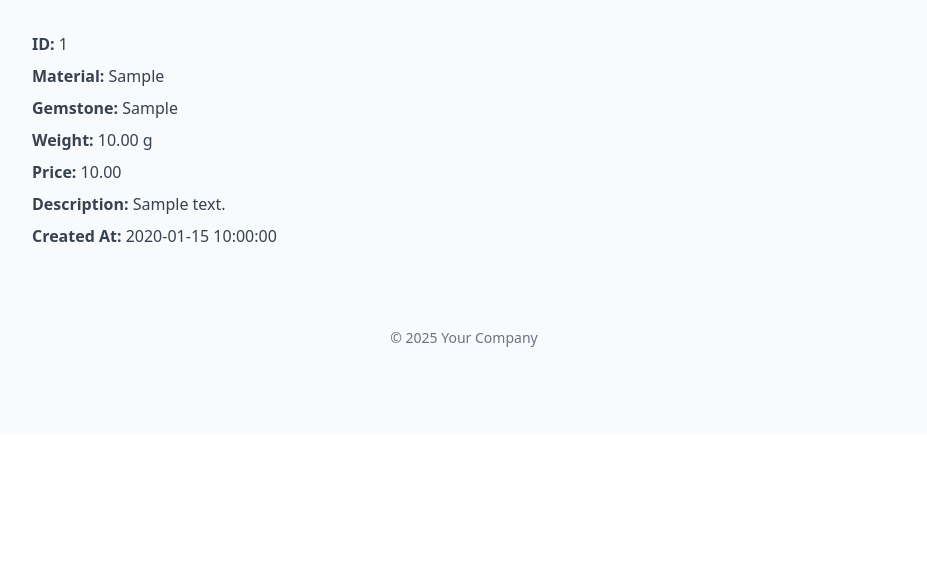
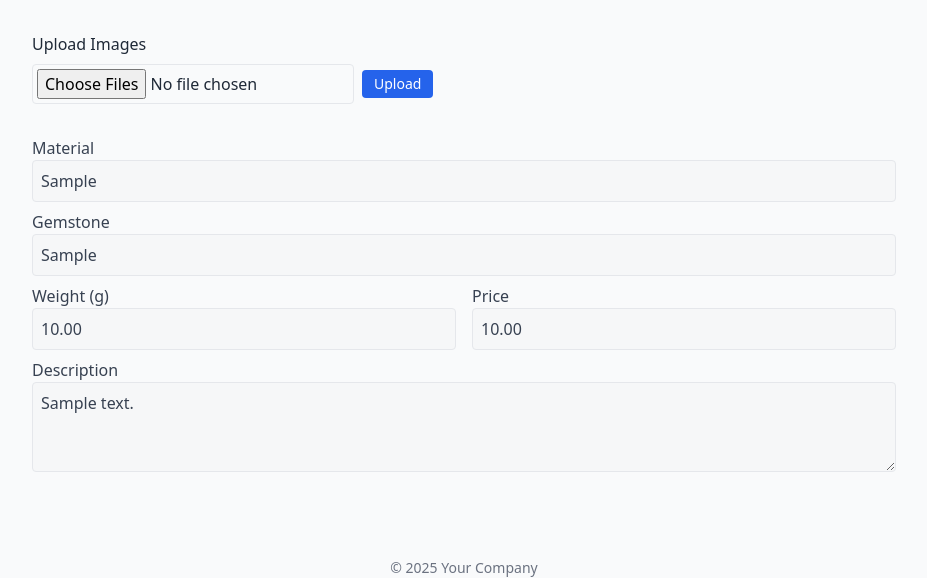
Before and after one commit to ikatechis/jewel-db, a FastAPI app: page /items/1 in a window 1280 px wide. Shown: the part 366-944 px from the top of the page, without its empty margins (176-1103 px from the left). Before the commit the page ends 713 px from the top, so only its background shows below. Run offline with FastAPI, Linux system fonts and the light colour scheme; tables that the repository leaves empty hold one stand-in row (values such as "Sample post"); some libraries are stand-ins or nearby versions.

Commit message:
upload in item page

```diff
--- a/jewel_db/templates/item_detail.html
+++ b/jewel_db/templates/item_detail.html
@@ -3,20 +3,21 @@
 {% block title %}{{ item.name }} – Jewelry Inventory{% endblock %}
 
 {% block content %}
-  <!-- HEADER: Name + Edit/Delete/Back -->
+  <!-- HEADER: Name + Edit/Save/Cancel/Delete/Back -->
   <div class="mb-6 flex items-center justify-between">
     <h2 class="text-2xl font-semibold">{{ item.name }}</h2>
     <div class="space-x-2">
-      <a
-        href="/items/{{ item.id }}/edit"
-        class="bg-yellow-500 hover:bg-yellow-600 text-white px-3 py-1 rounded text-sm"
-      >
+      <button id="edit-btn" class="bg-yellow-500 hover:bg-yellow-600 text-white px-3 py-1 rounded text-sm">
         Edit
-      </a>
-      <button
-        data-id="{{ item.id }}"
-        class="delete-btn bg-red-600 hover:bg-red-700 text-white px-3 py-1 rounded text-sm"
-      >
+      </button>
+      <button id="save-btn" class="bg-green-600 hover:bg-green-700 text-white px-3 py-1 rounded text-sm" hidden>
+        Save
+      </button>
+      <button id="cancel-btn" class="bg-gray-400 hover:bg-gray-500 text-white px-3 py-1 rounded text-sm" hidden>
+        Cancel
+      </button>
+
+      <button data-id="{{ item.id }}" class="delete-btn bg-red-600 hover:bg-red-700 text-white px-3 py-1 rounded text-sm">
         Delete
       </button>
       <a href="/items" class="text-gray-600 underline text-sm">Back to list</a>
@@ -26,85 +27,195 @@
   <!-- Gallery Grid -->
   <ul id="gallery" class="grid grid-cols-3 gap-4 mb-8">
     {% for img in images %}
-    <li data-id="{{ img.id }}"
-        class="relative cursor-move border rounded overflow-hidden">
-      <!-- per-image delete button -->
+    <li data-id="{{ img.id }}" class="relative cursor-move border rounded overflow-hidden">
       <button
         data-image-id="{{ img.id }}"
         class="image-delete-btn absolute top-2 right-2 bg-red-600 hover:bg-red-700 text-white px-1 py-0.5 rounded text-xs z-10"
         title="Delete this image"
       >×</button>
-
-      <img
-        src="{{ img.url }}"
-        class="w-full h-48 object-cover"
-      />
-
+      <img src="{{ img.url }}" class="w-full h-48 object-cover" />
       {% if img.sort_order == 1 %}
-      <span
-        class="absolute top-2 left-2 bg-yellow-400 text-white px-1 rounded text-sm z-10"
-      >★ Thumbnail</span>
+      <span class="absolute top-2 left-2 bg-yellow-400 text-white px-1 rounded text-sm z-10">
+        ★ Thumbnail
+      </span>
       {% endif %}
     </li>
     {% endfor %}
   </ul>
 
-  <!-- Item Details -->
-  <div class="space-y-2 text-gray-700">
-    <p><strong>ID:</strong> {{ item.id }}</p>
-    <p><strong>Material:</strong> {{ item.material or '—' }}</p>
-    <p><strong>Gemstone:</strong> {{ item.gemstone or '—' }}</p>
-    <p>
-      <strong>Weight:</strong>
-      {{ "%.2f"|format(item.weight) if item.weight is not none else '—' }} g
-    </p>
-    <p>
-      <strong>Price:</strong>
-      {{ "%.2f"|format(item.price) if item.price is not none else '—' }}
-    </p>
-    <p><strong>Description:</strong> {{ item.description or '—' }}</p>
-    <p>
-      <strong>Created At:</strong>
-      {{ item.created_at.strftime("%Y-%m-%d %H:%M:%S") }}
-    </p>
+  <!-- IMAGE UPLOAD (now BELOW the gallery) -->
+  <div class="mb-8">
+    <label class="block font-medium mb-2">Upload Images</label>
+    <div class="flex items-center space-x-2">
+      <input
+        id="upload-input"
+        type="file"
+        multiple
+        accept="image/*"
+        class="border rounded p-1"
+      >
+      <button
+        id="upload-btn"
+        class="bg-blue-600 hover:bg-blue-700 text-white px-3 py-1 rounded text-sm"
+      >
+        Upload
+      </button>
+    </div>
   </div>
+
+  <!-- Inline editable form for item details -->
+  <form id="item-detail-form" class="space-y-2 text-gray-700">
+    <input type="hidden" name="id" value="{{ item.id }}">
+
+    <div>
+      <label class="block font-medium">Material</label>
+      <input
+        type="text"
+        name="material"
+        value="{{ item.material or '' }}"
+        disabled
+        class="w-full border rounded p-2"
+      >
+    </div>
+
+    <div>
+      <label class="block font-medium">Gemstone</label>
+      <input
+        type="text"
+        name="gemstone"
+        value="{{ item.gemstone or '' }}"
+        disabled
+        class="w-full border rounded p-2"
+      >
+    </div>
+
+    <div class="grid grid-cols-2 gap-4">
+      <div>
+        <label class="block font-medium">Weight (g)</label>
+        <input
+          type="number"
+          step="0.01"
+          name="weight"
+          value="{{ '%.2f'|format(item.weight) }}"
+          disabled
+          class="w-full border rounded p-2"
+        >
+      </div>
+      <div>
+        <label class="block font-medium">Price</label>
+        <input
+          type="number"
+          step="0.01"
+          name="price"
+          value="{{ '%.2f'|format(item.price) }}"
+          disabled
+          class="w-full border rounded p-2"
+        >
+      </div>
+    </div>
+
+    <div>
+      <label class="block font-medium">Description</label>
+      <textarea
+        name="description"
+        disabled
+        class="w-full border rounded p-2"
+        rows="3"
+      >{{ item.description or '' }}</textarea>
+    </div>
+  </form>
 {% endblock %}
 
 {% block scripts %}
   <script src="https://cdn.jsdelivr.net/npm/sortablejs@1.15.0/Sortable.min.js"></script>
   <script>
-    (function(){
-      const gallery = document.getElementById("gallery");
+    document.addEventListener("DOMContentLoaded", () => {
+      const itemId      = {{ item.id }};
+      const form        = document.getElementById("item-detail-form");
+      const editBtn     = document.getElementById("edit-btn");
+      const saveBtn     = document.getElementById("save-btn");
+      const cancelBtn   = document.getElementById("cancel-btn");
+      const uploadInput = document.getElementById("upload-input");
+      const uploadBtn   = document.getElementById("upload-btn");
+      const gallery     = document.getElementById("gallery");
 
+      // Inline-edit logic
+      const original = {};
+      form.querySelectorAll("input[name], textarea[name]").forEach(el => {
+        original[el.name] = el.value;
+      });
+      function setDisabled(disabled) {
+        form.querySelectorAll("input[name], textarea[name]").forEach(el => {
+          el.disabled = disabled;
+        });
+      }
+      editBtn.addEventListener("click", () => {
+        setDisabled(false);
+        editBtn.hidden   = true;
+        saveBtn.hidden   = false;
+        cancelBtn.hidden = false;
+      });
+      cancelBtn.addEventListener("click", () => {
+        Object.keys(original).forEach(key => {
+          form.querySelector(`[name="${key}"]`).value = original[key];
+        });
+        setDisabled(true);
+        editBtn.hidden   = false;
+        saveBtn.hidden   = true;
+        cancelBtn.hidden = true;
+      });
+      saveBtn.addEventListener("click", async () => {
+        const data = {};
+        form.querySelectorAll("input[name], textarea[name]").forEach(el => {
+          data[el.name] = el.value || null;
+        });
+        const res = await fetch(`/api/items/${itemId}`, {
+          method: "PATCH",
+          headers: { "Content-Type": "application/json" },
+          body: JSON.stringify(data),
+        });
+        if (!res.ok) {
+          const err = await res.json().catch(() => ({}));
+          return alert("Update failed: " + (err.detail || res.status));
+        }
+        const updated = await res.json();
+        Object.keys(data).forEach(key => {
+          original[key] = updated[key] ?? "";
+          form.querySelector(`[name="${key}"]`).value = updated[key] ?? "";
+        });
+        setDisabled(true);
+        editBtn.hidden   = false;
+        saveBtn.hidden   = true;
+        cancelBtn.hidden = true;
+      });
+
+      // Gallery helpers
       function readOrder() {
         return Array.from(gallery.children).map(li => li.dataset.id);
       }
-
       async function refreshGallery() {
-        const imgs = await fetch(`/api/items/{{ item.id }}/images`).then(r=>r.json());
-        const orderMap = {};
-        imgs.forEach(i=> orderMap[i.id] = i.sort_order);
-        for(const li of gallery.children){
-          const id = li.dataset.id;
+        const imgs = await fetch(`/api/items/${itemId}/images`).then(r => r.json());
+        const orderMap = imgs.reduce((o,i) => (o[i.id] = i.sort_order, o), {});
+        for (const li of gallery.children) {
           const badge = li.querySelector("span");
-          if(orderMap[id]===1){
-            if(!badge){
+          if (orderMap[li.dataset.id] === 1) {
+            if (!badge) {
               const s = document.createElement("span");
-              s.textContent="★ Thumbnail";
-              s.className="absolute top-2 left-2 bg-yellow-400 text-white px-1 rounded text-sm z-10";
+              s.textContent = "★ Thumbnail";
+              s.className = "absolute top-2 left-2 bg-yellow-400 text-white px-1 rounded text-sm z-10";
               li.appendChild(s);
             }
-          } else if(badge){
+          } else if (badge) {
             badge.remove();
           }
         }
       }
 
-      // 1) drag-and-drop reorder
+      // Drag & reorder
       new Sortable(gallery, {
         animation: 150,
         onEnd: async () => {
-          await fetch(`/api/items/{{ item.id }}/images/reorder`, {
+          await fetch(`/api/items/${itemId}/images/reorder`, {
             method: "PATCH",
             headers: { "Content-Type": "application/json" },
             body: JSON.stringify({ new_order: readOrder() }),
@@ -113,39 +224,53 @@
         }
       });
 
-      // 2) click to set thumbnail (ignore clicks on delete buttons here)
+      // Per-image delete & thumbnail click
       gallery.addEventListener("click", async e => {
-        if (e.target.matches(".image-delete-btn")) return;
+        if (e.target.matches(".image-delete-btn")) {
+          const imgId = e.target.dataset.imageId;
+          if (!confirm("Delete this image?")) return;
+          const r = await fetch(`/api/items/${itemId}/images/${imgId}`, { method: "DELETE" });
+          if (r.status === 204) {
+            e.target.closest("li[data-id]").remove();
+            await refreshGallery();
+          } else {
+            alert("Failed to delete image");
+          }
+          return;
+        }
         const li = e.target.closest("li[data-id]");
         if (!li) return;
-        const clickedId = li.dataset.id;
-        const rest = readOrder().filter(i=>i!==clickedId);
-        await fetch(`/api/items/{{ item.id }}/images/reorder`, {
+        const clicked = li.dataset.id;
+        const rest    = readOrder().filter(i => i !== clicked);
+        await fetch(`/api/items/${itemId}/images/reorder`, {
           method: "PATCH",
           headers: { "Content-Type": "application/json" },
-          body: JSON.stringify({ new_order: [clickedId, ...rest] }),
+          body: JSON.stringify({ new_order: [clicked, ...rest] }),
         });
         await refreshGallery();
       });
 
-      // 3) per-image delete
-      gallery.addEventListener("click", async e => {
-        if (!e.target.matches(".image-delete-btn")) return;
-        const imgId = e.target.dataset.imageId;
-        if (!confirm("Delete this image?")) return;
-        const res = await fetch(`/api/items/{{ item.id }}/images/${imgId}`, {
-          method: "DELETE"
-        });
-        if (res.status === 204) {
-          e.target.closest("li[data-id]").remove();
+      // Multi-upload handler
+      uploadBtn.addEventListener("click", async () => {
+        const files = Array.from(uploadInput.files);
+        if (!files.length) return alert("Select one or more images first");
+        uploadBtn.disabled = true;
+        const fd = new FormData();
+        files.forEach(f => fd.append("files", f));
+        const res = await fetch(`/api/items/${itemId}/images`, { method: "POST", body: fd });
+        if (!res.ok) {
+          const err = await res.json().catch(() => ({}));
+          alert("Upload failed: " + (err.detail || res.status));
+        } else {
+          uploadInput.value = "";
           await refreshGallery();
-        } else {
-          alert("Failed to delete image");
         }
+        uploadBtn.disabled = false;
       });
 
-      // initial badge & detail setup
+      // Initial setup
+      setDisabled(true);
       refreshGallery();
-    })();
+    });
   </script>
 {% endblock %}
```
